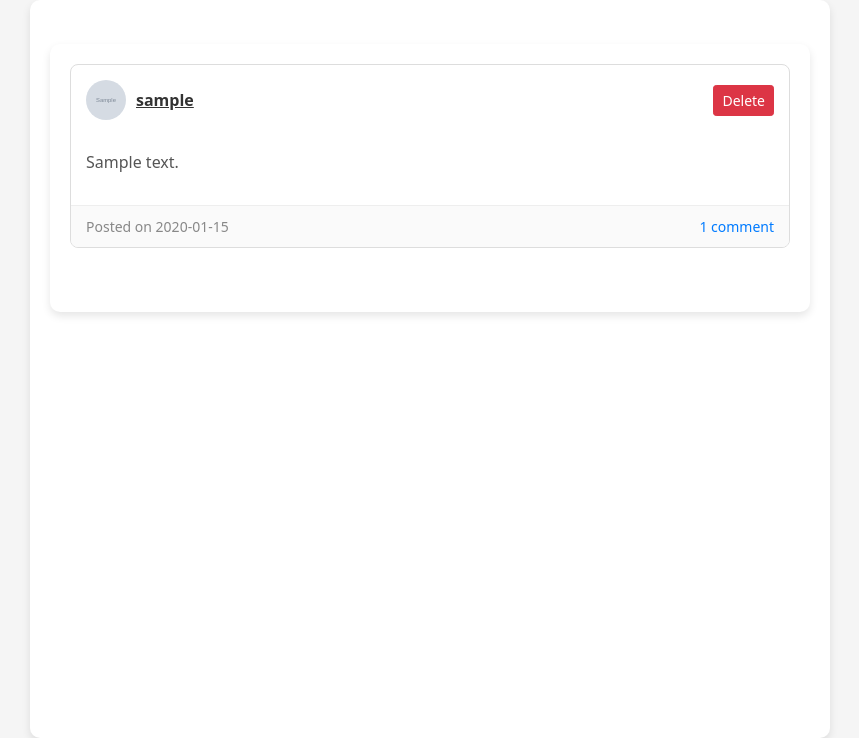
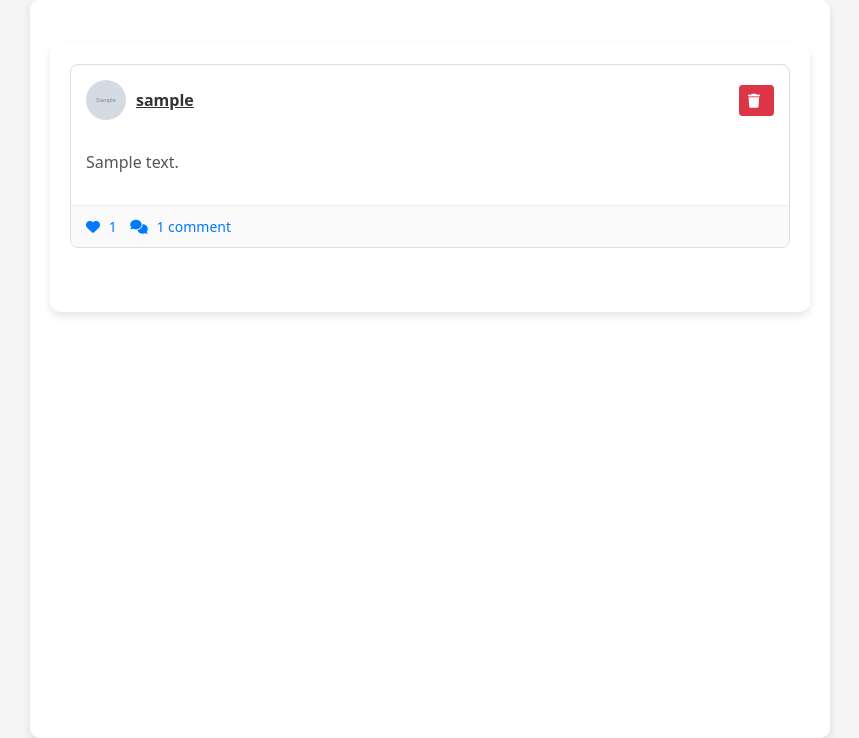
Before and after one commit to Rugwiroparfait/Afri-explore-web-app, a Flask app: page / in a window 1280 px wide. Shown: the part 62-800 px from the top of the page, without its empty margins (210-1069 px from the left). Run offline with Flask 3, Linux system fonts and the light colour scheme; a user stored in the database is signed in; tables that the repository leaves empty hold one stand-in row (values such as "Sample post"); grey boxes marked "Sample" are stand-in pictures; some libraries are stand-ins or nearby versions.

Commit message:
likes count

```diff
--- a/website/templates/base.html
+++ b/website/templates/base.html
@@ -14,6 +14,7 @@
      <!-- Google Fonts link for 'Pacifico' font -->
     <link href="https://fonts.googleapis.com/css2?family=Pacifico&display=swap"
       rel="stylesheet">
+    <script src="https://kit.fontawesome.com/f68ae7ddb0.js" crossorigin="anonymous"></script>
 
     <link
       href="https://cdn.jsdelivr.net/npm/bootstrap@5.0.2/dist/css/bootstrap.min.css"
--- a/website/templates/post_div.html
+++ b/website/templates/post_div.html
@@ -1,6 +1,7 @@
 {% extends "base.html" %}
 {% block title %}{{ title }}{% endblock %}
 {% block content %}
+<link rel="stylesheet" href="https://cdnjs.cloudflare.com/ajax/libs/font-awesome/6.0.0-beta3/css/all.min.css">
 <style>
   body {
     background: #f5f5f5;
@@ -135,6 +136,20 @@
   .show-comments:hover {
     text-decoration: underline;
   }
+
+  .like-btn, .dislike-btn {
+    cursor: pointer;
+    color: #007bff;
+    margin-right: 10px;
+  }
+
+  .like-btn:hover, .dislike-btn:hover {
+    text-decoration: underline;
+  }
+
+  .fa-heart, .fa-comments, .fa-trash {
+    margin-right: 5px;
+  }
 </style>
 
 <div class="container my-4">
@@ -149,7 +164,9 @@
                   <a href="{{ url_for('views.posts', username=post.user.username) }}" class="username">{{ post.user.username }}</a>
                   {% if post.user.id == current_user.id %}
                   <form method="POST" action="{{ url_for('views.delete_post', post_id=post.id) }}" style="margin-left: auto;">
-            <button type="submit" class="btn btn-danger btn-sm">Delete</button>
+                      <button type="submit" class="btn btn-danger btn-sm">
+                          <i class="fas fa-trash"></i>
+                      </button>
                   </form>
                   {% endif %}
               </div>
@@ -157,8 +174,14 @@
                   <p>{{ post.text }}</p>
               </div>
               <div class="post-card-footer">
-          <span>Posted on {{ post.date_created.strftime('%Y-%m-%d') }}</span>
-          <span class="show-comments" onclick="toggleComments({{ post.id }})">{{ post.comments|length }} {{ post.comments|length == 1 and 'comment' or 'comments' }}</span>
+                  <div>
+                      <span class="like-btn" onclick="likePost({{ post.id }})">
+                          <i class="fas fa-heart"></i> {{ post.likes|length }}
+                      </span>
+                      <span class="show-comments" onclick="toggleComments({{ post.id }})">
+                          <i class="fas fa-comments"></i> {{ post.comments|length }} {{ post.comments|length == 1 and 'comment' or 'comments' }}
+                      </span>
+                  </div>
               </div>
 
               <!-- Comments Section -->
@@ -173,7 +196,9 @@
                       </div>
                       {% if comment.user.id == current_user.id %}
                       <form method="POST" action="{{ url_for('views.delete_comment', comment_id=comment.id) }}" class="delete-form">
-              <button type="submit" class="btn btn-danger btn-sm">Delete</button>
+                          <button type="submit" class="btn btn-danger btn-sm">
+                              <i class="fas fa-trash"></i>
+                          </button>
                       </form>
                       {% endif %}
                   </div>
@@ -194,5 +219,15 @@
       const commentsSection = document.getElementById(`comments-${postId}`);
       commentsSection.style.display = commentsSection.style.display === 'none' ? 'block' : 'none';
   }
+
+  function likePost(postId) {
+      fetch(`/like-post/${postId}`, { method: 'POST' })
+          .then(response => response.text())
+          .then(data => {
+              if (data === 'Liked' || data === 'Unliked') {
+                  location.reload();
+              }
+          });
+  }
 </script>
 {% endblock %}
--- a/website/views.py
+++ b/website/views.py
@@ -1,7 +1,7 @@
 from flask import Blueprint, render_template, request, redirect, flash, url_for
 from flask_login import login_required, current_user
 from . import db
-from .models import Post, User, Comment
+from .models import Post, User, Comment, Like
 
 # Define a Blueprint for view routes
 views = Blueprint("views", __name__)
@@ -142,3 +142,21 @@ def delete_comment(comment_id):
         flash("Comment not found", category="error")
 
     return redirect(url_for("views.home"))
+
+
+@views.route('/like-post/<int:post_id>', methods=['POST'])
+@login_required
+def like_post(post_id):
+    post = Post.query.get(post_id)
+    if post:
+        like = Like.query.filter_by(post_id=post_id, author=current_user.id).first()
+        if like:
+            db.session.delete(like)
+            db.session.commit()
+            return "Unliked", 200
+        else:
+            new_like = Like(post_id=post_id, author=current_user.id)
+            db.session.add(new_like)
+            db.session.commit()
+            return "Liked", 200
+    return "Post not found", 404
```
Also changed, not shown: website/models.py (+9 -1 lines). Lines whose indentation alone changed are shown as unchanged.
